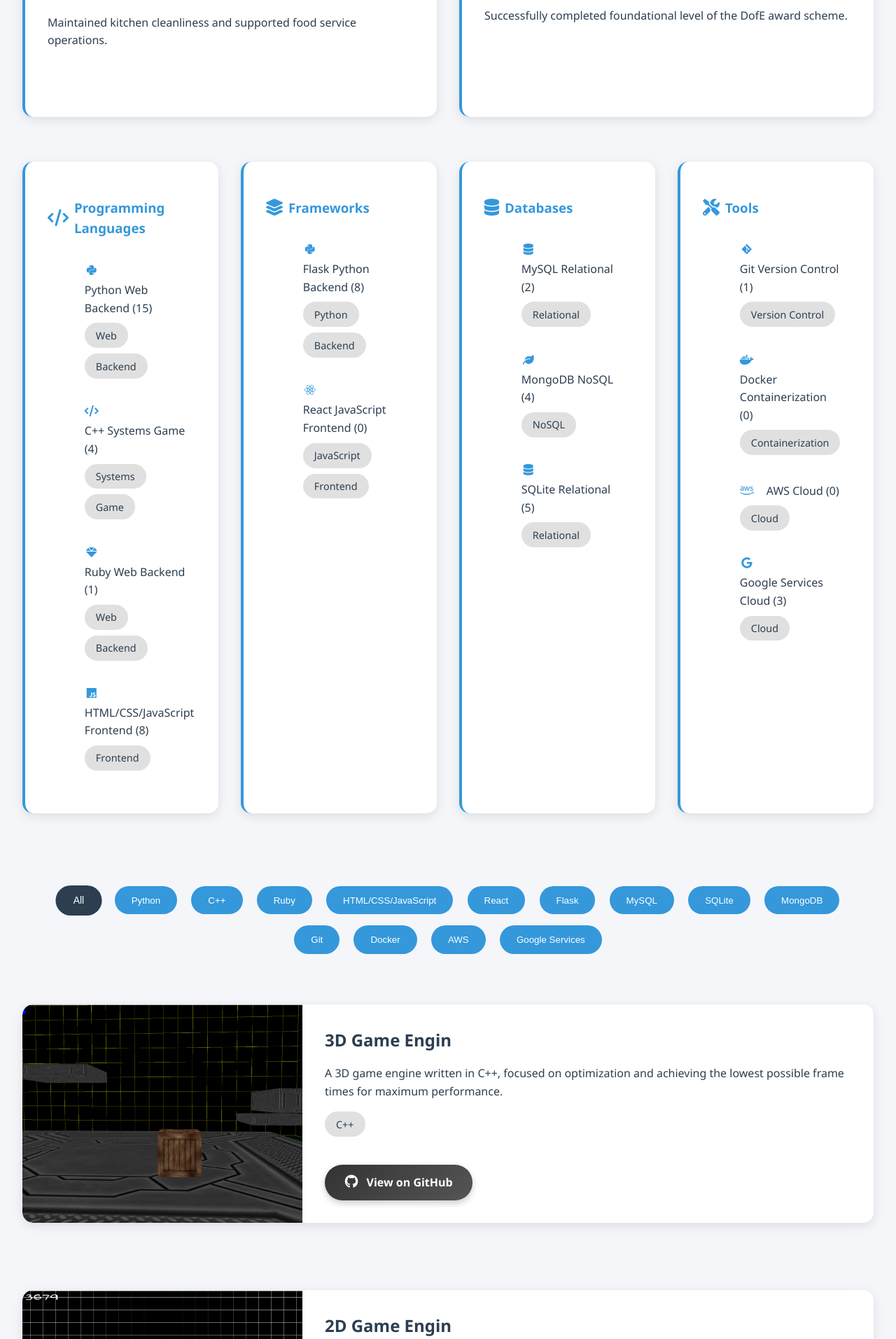
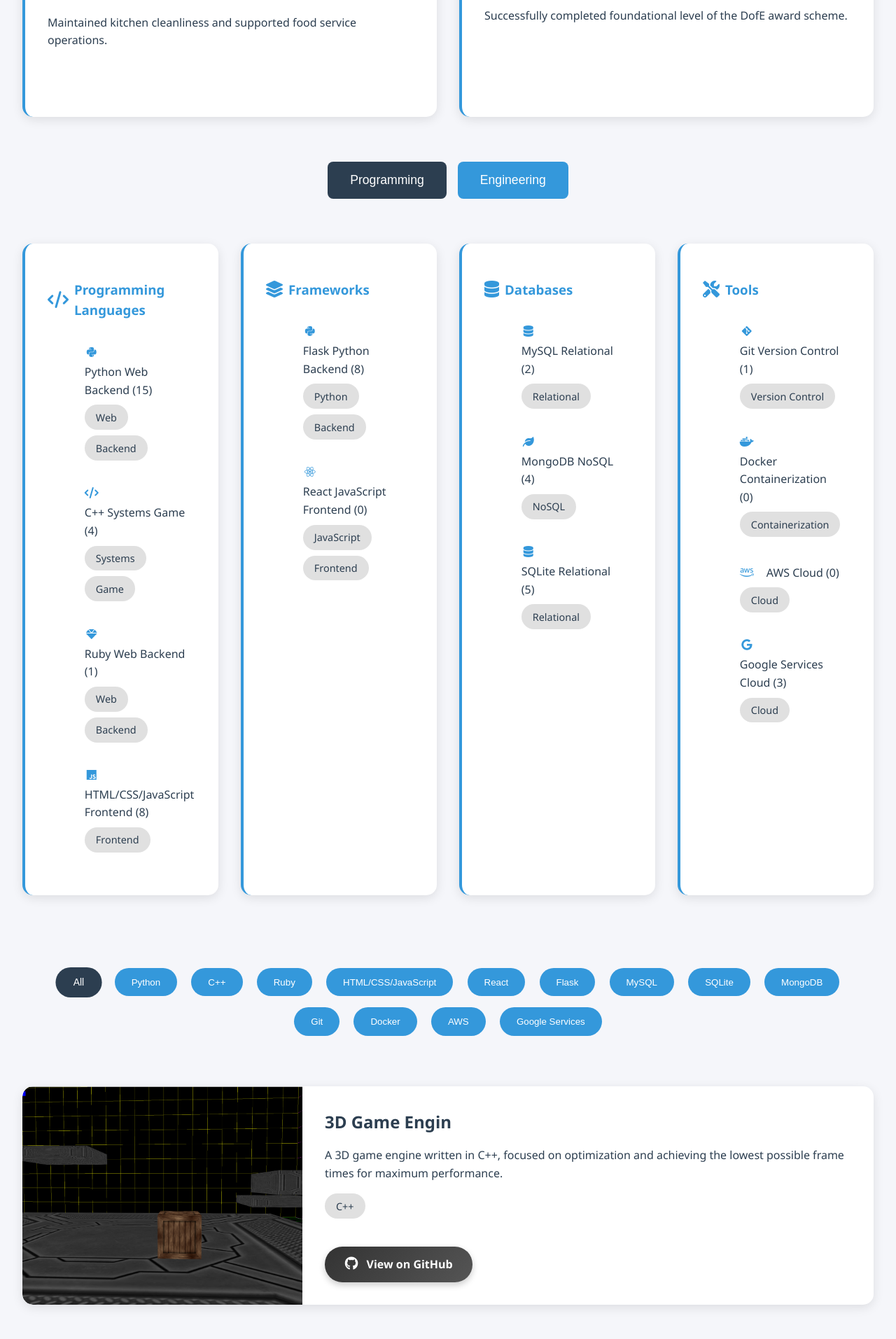
Before and after one commit to RalphAKing/Portfolio, a Flask app: page /portfolio in a window 1280 px wide. Shown: the part 1087-3000 px from the top of the page at 70% size. Run offline with Flask 3, Linux system fonts and the light colour scheme.

Commit message:
added engineering section

```diff
--- a/templates/portfolio.html
+++ b/templates/portfolio.html
@@ -372,6 +372,40 @@
         margin-bottom: 0.5rem;
     }
 
+    .tab-buttons {
+        display: flex;
+        justify-content: center;
+        gap: 1rem;
+        margin: 2rem 0;
+    }
+
+    .tab-button {
+        padding: 1rem 2rem;
+        font-size: 1.1rem;
+        border: none;
+        border-radius: 8px;
+        background: var(--secondary-color);
+        color: white;
+        cursor: pointer;
+        transition: all 0.3s ease;
+    }
+
+    .tab-button:hover {
+        transform: translateY(-2px);
+        box-shadow: 0 4px 15px rgba(52, 152, 219, 0.3);
+    }
+
+    .tab-button.active {
+        background: var(--primary-color);
+    }
+
+    .tab-panel {
+        display: none;
+    }
+
+    .tab-panel.active {
+        display: block;
+    }
 
     </style>
 </head>
@@ -426,6 +460,14 @@
             </div>
         </div>
     </div>
+
+    <div class="tab-buttons">
+        <button class="tab-button active" data-tab="programming">Programming</button>
+        <button class="tab-button" data-tab="engineering">Engineering</button>
+    </div>
+
+    <div class="tab-content">
+        <div id="programming" class="tab-panel active">
 
 
         <div class="skills-section">
@@ -837,6 +879,10 @@
                         </a>
                     </div>
                 </div>
+        </div>
+        <div id="engineering" class="tab-panel">
+            a
+        </div>
 
     <script>
         document.addEventListener('DOMContentLoaded', function() {
@@ -895,6 +941,44 @@
 
             filterProjects('all');
         });
+
+
+
+
+        document.addEventListener('DOMContentLoaded', function() {
+            const tabButtons = document.querySelectorAll('.tab-button');
+            const tabPanels = document.querySelectorAll('.tab-panel');
+
+            function switchTab(tabId) {
+                tabButtons.forEach(btn => btn.classList.remove('active'));
+                tabPanels.forEach(panel => panel.classList.remove('active'));
+
+                const button = document.querySelector(`[data-tab="${tabId}"]`);
+                button.classList.add('active');
+                document.getElementById(tabId).classList.add('active');
+
+                if (tabId === 'engineering') {
+                    history.pushState(null, '', '/portfolio#engineering');
+                } else {
+                    history.pushState(null, '', '/portfolio');
+                }
+            }
+
+            if (window.location.hash === '#engineering') {
+                switchTab('engineering');
+            }
+
+            tabButtons.forEach(button => {
+                button.addEventListener('click', () => {
+                    switchTab(button.dataset.tab);
+                });
+            });
+
+            window.addEventListener('popstate', () => {
+                const tabId = window.location.hash === '#engineering' ? 'engineering' : 'programming';
+                switchTab(tabId);
+            });
+        });
     </script>
     <script src="https://cdnjs.cloudflare.com/ajax/libs/aos/2.3.4/aos.js"></script>
     <script>
```
Lines whose indentation alone changed are shown as unchanged.
